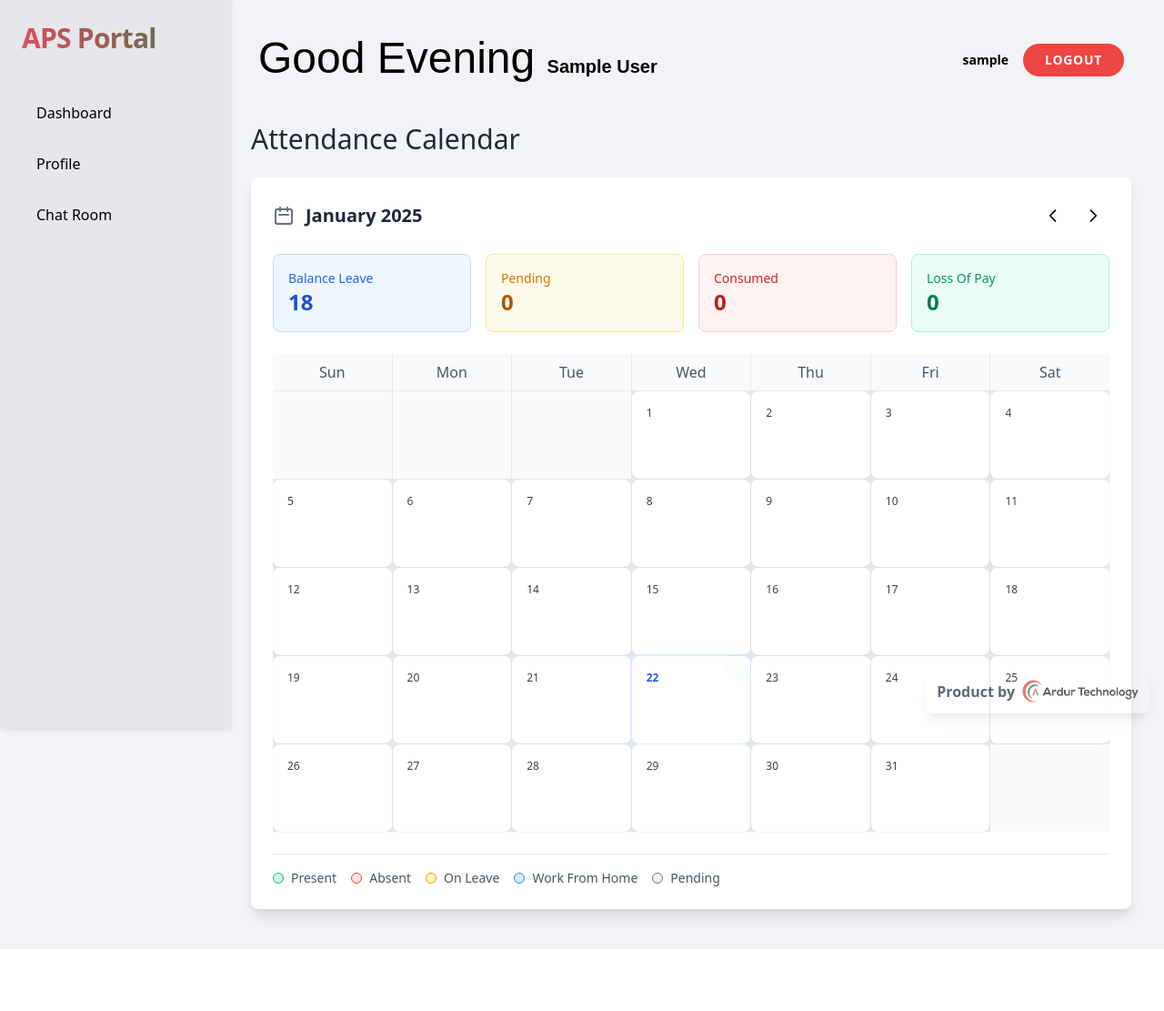
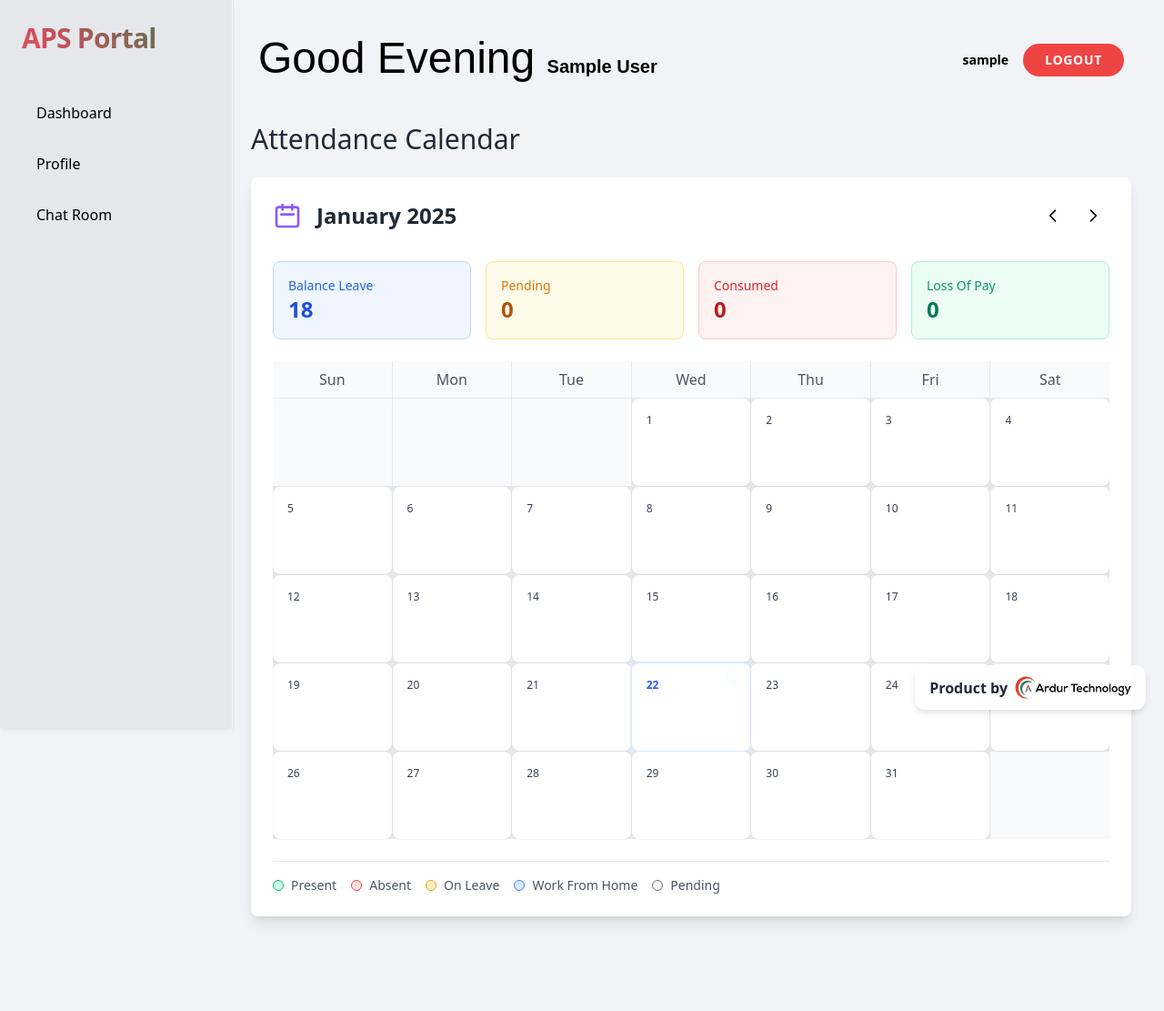
Before and after one commit to 14harshaldhote/ardurPortalAPS, a Django app: page /portal/employee/attendance/ in a window 1280 px wide. Shown: the whole page at 91% size. Before the commit the page ends 1043 px from the top, so only its background shows below. Run offline with Django 5.2, Linux system fonts and the light colour scheme; the visitor is signed in with stand-in values (Sample User, id 1); data that the repository does not hold is empty; some web fonts are replaced.

Commit message:
before commit basic chnages

```diff
--- a/aps/models.py
+++ b/aps/models.py
@@ -219,7 +219,6 @@ class Leave(models.Model):
             start_date__year=year,
             start_date__month=month
         )
-
         # Count total LOP days in the given month
         total_lop_days = 0
         for leave in lop_leaves:
@@ -236,9 +235,6 @@ class Leave(models.Model):
         balance = cls.get_leave_balance(user)
         return balance['available_leave'] >= requested_days
 
-
-from datetime import timedelta
-from django.utils import timezone
 
 class Attendance(models.Model):
     STATUS_CHOICES = [
@@ -384,6 +380,8 @@ class Attendance(models.Model):
         print(f"Attendance saved - User: {self.user.username}, Date: {self.date}, "
             f"Status: {self.status}, Clock-in: {self.clock_in_time}, "
             f"Clock-out: {self.clock_out_time}, Hours: {self.total_hours}")
+
+
 
 
 '''-------------------------------------------- SUPPORT AREA ---------------------------------------'''
--- a/aps/templates/base.html
+++ b/aps/templates/base.html
@@ -1,6 +1,5 @@
 <!DOCTYPE html>
 <html lang="en">
-
 <head>
     <meta charset="UTF-8">
     <meta name="viewport" content="width=device-width, initial-scale=1.0">
@@ -17,7 +16,8 @@
             padding: 0;
             display: flex;
             flex-direction: column;
-            height: 100vh;
+            min-height: 100vh;
+            position: relative;
         }
 
         .greeting {
@@ -27,17 +27,9 @@
         }
 
         @keyframes gradientAnimation {
-            0% {
-                background-position: 0% 50%;
-            }
-
-            50% {
-                background-position: 100% 50%;
-            }
-
-            100% {
-                background-position: 0% 50%;
-            }
+            0% { background-position: 0% 50%; }
+            50% { background-position: 100% 50%; }
+            100% { background-position: 0% 50%; }
         }
 
         .gradient-text {
@@ -56,9 +48,8 @@
             overflow-y: auto;
             transition: all 0.3s ease-in-out;
             border-right: 1px solid #e5e7eb;
-            box-shadow:
-                0 4px 6px -1px rgba(0, 0, 0, 0.05),
-                0 2px 4px -1px rgba(0, 0, 0, 0.03);
+            box-shadow: 0 4px 6px -1px rgba(0, 0, 0, 0.05),
+                       0 2px 4px -1px rgba(0, 0, 0, 0.03);
         }
 
         .content-wrapper {
@@ -66,7 +57,37 @@
             padding: 20px;
             flex-grow: 1;
             overflow-y: auto;
-            height: 100%;
+            min-height: calc(100vh - 40px);
+            padding-bottom: 80px; /* Space for watermark */
+        }
+
+        .watermark-container {
+            position: fixed;
+            bottom: 20px;
+            right: 20px;
+            z-index: 50;
+            background: rgba(255, 255, 255, 0.9);
+            backdrop-filter: blur(8px);
+            padding: 12px 16px;
+            border-radius: 12px;
+            box-shadow: 0 4px 6px rgba(0, 0, 0, 0.1);
+            display: flex;
+            align-items: center;
+            gap: 8px;
+            transition: all 0.3s ease;
+        }
+
+        .watermark-container:hover {
+            transform: translateY(-2px);
+            box-shadow: 0 6px 12px rgba(0, 0, 0, 0.15);
+            background: rgba(255, 255, 255, 1);
+        }
+
+        .watermark-image {
+            width: 128px;
+            height: auto;
+            object-fit: contain;
+            display: block;
         }
     </style>
 </head>
@@ -96,18 +117,15 @@
                 {% block content %}
                 {% endblock %}
             </div>
+        </div>
 
-
+        <!-- Improved Watermark -->
+        <div class="watermark-container">
+            <p class="text-gray-800 font-semibold whitespace-nowrap">Product by</p>
+            <img src="{% static 'images/ardurtech.png' %}"
+                 alt="Ardur Technology Watermark"
+                 class="watermark-image">
         </div>
-        <div class="fixed bottom-0 right-0 flex flex-col items-end p-4 z-50">
-            <div
-                class="flex items-center gap-2 bg-white/90 backdrop-blur-sm p-3 rounded-lg shadow-lg transition-all duration-300 hover:opacity-100 opacity-70">
-                <p class="text-gray-800 font-semibold whitespace-nowrap">Product by</p>
-                <img src="{% static 'images/ardurtech.png' %}" alt="Ardur Technology Watermark"
-                    class="w-32 h-auto object-contain">
-            </div>
-        </div>
-    </div>
 
     <!-- Scripts -->
     <script>
--- a/aps/templates/card/attendance_card.html
+++ b/aps/templates/card/attendance_card.html
@@ -45,7 +45,6 @@
     <div class="flex justify-between items-center space-x-6">
         <div class="group relative">
             <p class="text-sm text-gray-600">Last Recorded Attendance</p>
-            <p class="text-xl font-semibold text-green-600">{{ attendance.attendance_change|default:"0.0" }}%</p>
             <div class="absolute opacity-0 group-hover:opacity-100 transition-all duration-200 bg-gray-800 text-white text-sm p-2 rounded-lg bottom-6 left-0">
                 Change from the previous period.
             </div>
--- a/aps/templates/components/employee/calander.html
+++ b/aps/templates/components/employee/calander.html
@@ -1,18 +1,19 @@
 {% extends 'base.html' %}
 {% block content %}
-<div class="container  px-4 py-6">
+<div class="container px-4 py-6 mx-auto ">
     <h1 class="text-3xl font-thin text-gray-800 mb-6">Attendance Calendar</h1>
 
     <div class="p-6 bg-white rounded-lg shadow-lg">
         <!-- Calendar Header -->
-        <div class="flex items-center justify-between mb-6">
-            <div class="flex items-center gap-3">
-                <svg xmlns="http://www.w3.org/2000/svg" class="h-6 w-6 text-gray-500" fill="none" viewBox="0 0 24 24"
+        <div class="flex flex-col sm:flex-row items-center justify-between mb-8">
+            <!-- Calendar Header -->
+          <div class="flex items-center gap-4">
+            <svg xmlns="http://www.w3.org/2000/svg" class="h-8 w-8 text-purple-500" fill="none" viewBox="0 0 24 24"
                 stroke="currentColor">
                 <path stroke-linecap="round" stroke-linejoin="round" stroke-width="2"
                     d="M8 7V3m8 4V3m-9 8h10M5 21h14a2 2 0 002-2V7a2 2 0 00-2-2H5a2 2 0 00-2 2v12a2 2 0 002 2z" />
             </svg>
-                <h2 class="text-xl font-semibold text-gray-800">{{ current_month }} {{ current_year }}</h2>
+            <h2 class="text-2xl font-bold text-gray-800">{{ current_month }} {{ current_year }}</h2>
         </div>
             <div class="flex gap-2">
                 <a href="?month={{ prev_month }}&year={{ prev_year }}"
--- a/aps/views.py
+++ b/aps/views.py
@@ -376,29 +376,20 @@ from django.shortcuts import render
 from django.db.models import Count
 
 def get_attendance_stats(request):
-    """
-    Generate and return attendance statistics for the logged-in user.
-    """
     user = request.user
     try:
-        # Fetch attendance records
         total_days = Attendance.objects.filter(user=user).count()
         present_days = Attendance.objects.filter(user=user, status__in=["Present", "Work From Home"]).count()
         absent_days = Attendance.objects.filter(user=user, status="Absent").count()
 
-        # Calculate attendance percentage
         attendance_percentage = round((present_days / total_days) * 100, 2) if total_days > 0 else 0
-
-        # Calculate attendance change (compare with previous records)
         previous_attendance = Attendance.objects.filter(user=user, date__lt=user.date_joined).last()
         previous_percentage = previous_attendance.percentage if previous_attendance else 0
         attendance_change = attendance_percentage - previous_percentage
 
-        # Get pending leave request count
         leave_request_count = Leave.objects.filter(user=user, status='Pending').count()
 
-        # Prepare the statistics dictionary
-        attendance_stats = {
+        return {
             'attendance_percentage': attendance_percentage,
             'attendance_change': round(attendance_change, 2),
             'total_present': present_days,
@@ -406,19 +397,16 @@ def get_attendance_stats(request):
             'change_display': abs(round(attendance_change, 2)) if attendance_change < 0 else round(attendance_change, 2),
             'leave_request_count': leave_request_count,
         }
-        print(f"Attendance stats: {attendance_stats}")
-
-        # Render the attendance report template
-        return  {
-            'attendance': attendance_stats,
-        }
-
     except Exception as e:
         print(f"Error generating attendance report: {str(e)}")
-        return render(request, 'attendance_report.html', {
-            'error': "An error occurred while generating the attendance report.",
-        })
-
+        return {
+            'attendance_percentage': 0.0,
+            'attendance_change': 0.0,
+            'total_present': 0,
+            'total_absent': 0,
+            'change_display': 0.0,
+            'leave_request_count': 0,
+        }
 from django.utils import timezone
 
 @login_required
@@ -2055,7 +2043,7 @@ def leave_view(request):
         reason = request.POST.get('reason')
 
         # Print form data to check if it's correctly received
-        print(f"Request Leave - Leave Type: {leave_type}, Start Date: {start_date}, End Date: {end_date}, Reason: {reason}")
+        # print(f"Request Leave - Leave Type: {leave_type}, Start Date: {start_date}, End Date: {end_date}, Reason: {reason}")
 
         try:
             start_date = datetime.strptime(start_date, '%Y-%m-%d').date()
@@ -2953,7 +2941,6 @@ def manager_project_view(request, action=None, project_id=None):
 
 # Views with optimized database queries
 import calendar
-
 @login_required
 def employee_attendance_view(request):
     current_date = datetime.now()
```
Also changed, not shown: aps/urls.py (+0 -9 lines), aps/migrations/0010_delete_usercomplaint.py (added). Lines whose indentation alone changed are shown as unchanged.
